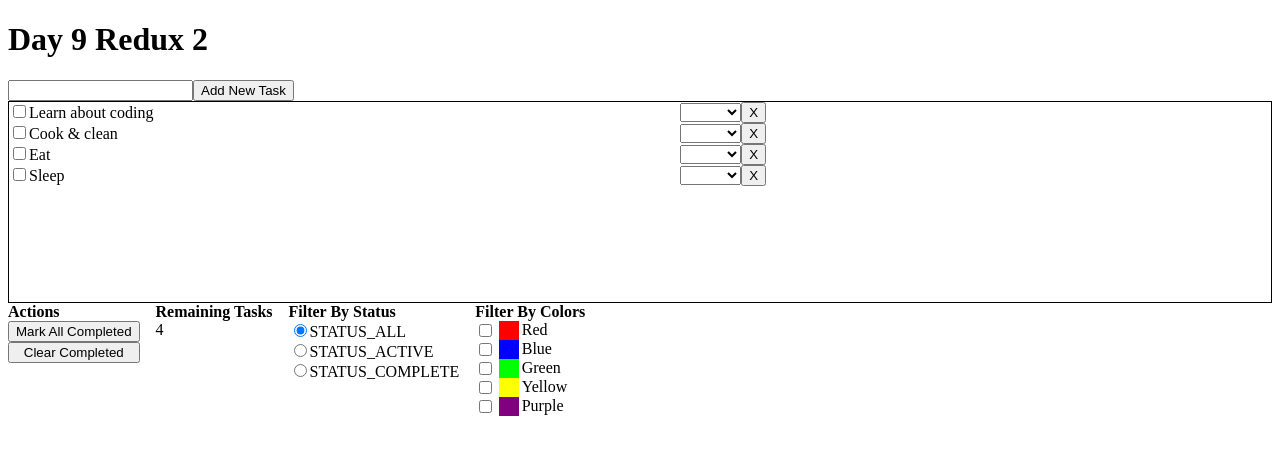
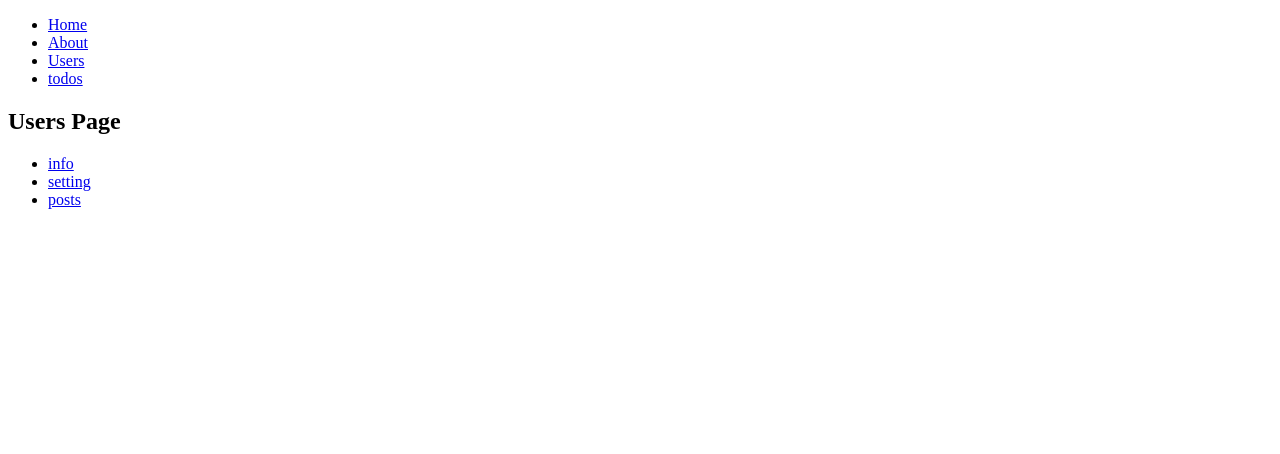
Before and after one commit to ZipengChen1832/react_03_04_2024, a React (Create React App) app in the folder advanced_training/03-04-react-app/: page /users in a window 1280 px wide. Shown: the top 454 px of the page. Built offline with nearby package versions, Linux system fonts and the light colour scheme.

Commit message:
react router dom

```diff
--- a/advanced_training/03-04-react-app/package.json
+++ b/advanced_training/03-04-react-app/package.json
@@ -10,6 +10,7 @@
     "react": "^18.2.0",
     "react-dom": "^18.2.0",
     "react-redux": "^9.1.0",
+    "react-router-dom": "^5.3.4",
     "react-scripts": "5.0.1",
     "redux": "^5.0.1",
     "redux-thunk": "^3.1.0",
@@ -41,6 +42,7 @@
     ]
   },
   "devDependencies": {
+    "@types/react-router-dom": "^5.3.3",
     "@types/shortid": "^0.0.32"
   }
 }
--- a/advanced_training/03-04-react-app/src/App.jsx
+++ b/advanced_training/03-04-react-app/src/App.jsx
@@ -12,6 +12,7 @@ import Day7 from "./day7_custom_hooks";
 import Day8 from "./day8_redux";
 import Day9 from "./day9_redux2";
 import Day11 from "./day11_redux3";
+import Day12 from "./day12_react_router";
 
 //jsx syntax
 //javascript xml
@@ -33,8 +34,9 @@ function App() {
       {/* <Day6 /> */}
       {/* <Day7 /> */}
       {/* <Day8 /> */}
-      <Day9 />
+      {/* <Day9 /> */}
       {/* <Day11 /> */}
+      <Day12 />
     </div>
   );
 }
--- /dev/null
+++ b/advanced_training/03-04-react-app/src/day12_react_router/index.jsx
@@ -0,0 +1,73 @@
+import React, { useEffect } from "react";
+import { BrowserRouter as Router, Switch, Route, Link } from "react-router-dom";
+import UsersPage from "./pages/UsersPage";
+import NotFoundPage from "./pages/NotFoundPage";
+
+export default function Day12() {
+  return (
+    <Router>
+      <div>
+        <nav>
+          <ul>
+            <li>
+              <Link to="/">Home</Link>
+            </li>
+            <li>
+              <Link to="/about">About</Link>
+            </li>
+            <li>
+              <Link to="/users">Users</Link>
+            </li>
+            <li>
+              <Link to="/todos">todos</Link>
+            </li>
+          </ul>
+        </nav>
+        {/* /todos */}
+        {/* A <Switch> looks through its children <Route>s and
+                renders the first one that matches the current URL. */}
+        <Switch>
+          <Route path="/" exact>
+            <Home />
+          </Route>
+          <Route path="/about">
+            <About />
+          </Route>
+          <Route path="/users">
+            <UsersPage />
+          </Route>
+          <Route path="*">
+            <NotFoundPage />
+          </Route>
+        </Switch>
+      </div>
+    </Router>
+  );
+}
+
+function Home() {
+  useEffect(() => {
+    const prevTitle = document.title;
+    document.title = "Home";
+
+    return () => {
+      document.title = prevTitle;
+    };
+  }, []);
+
+  return <h2>Home</h2>;
+}
+
+function About() {
+  //   useEffect(() => {
+  //     const id = setInterval(() => {
+  //       console.log("you stayed here for 3s");
+  //     }, 3000);
+
+  //     return () => {
+  //       clearInterval(id);
+  //     };
+  //   }, []);
+
+  return <h2>About</h2>;
+}
--- /dev/null
+++ b/advanced_training/03-04-react-app/src/day12_react_router/pages/NotFoundPage.jsx
@@ -0,0 +1,53 @@
+import React, { useEffect, useState } from "react";
+import { Redirect, useHistory } from "react-router-dom";
+
+export default function NotFoundPage() {
+  const [countdown, setCountdown] = useState(3);
+
+  useEffect(() => {
+    const id = setInterval(() => {
+      setCountdown((prev) => prev - 1);
+    }, 1000);
+
+    return () => {
+      clearInterval(id);
+    };
+  }, []);
+
+  return (
+    <div>
+      {countdown < 0 ? (
+        <Redirect to="/" />
+      ) : (
+        <h1>Not Found, redirecting in {countdown} seconds</h1>
+      )}
+    </div>
+  );
+}
+
+// export default function NotFoundPage() {
+//   const history = useHistory();
+//   const [countdown, setCountdown] = useState(3);
+
+//   useEffect(() => {
+//     const id = setInterval(() => {
+//       setCountdown((prev) => prev - 1);
+//     }, 1000);
+
+//     return () => {
+//       clearInterval(id);
+//     };
+//   }, []);
+
+//   useEffect(() => {
+//     if (countdown < 0) {
+//       history.push("/");
+//     }
+//   }, [countdown]);
+
+//   return (
+//     <div>
+//       <h1>Not Found, redirecting in {countdown} seconds</h1>
+//     </div>
+//   );
+// }
--- /dev/null
+++ b/advanced_training/03-04-react-app/src/day12_react_router/pages/UsersPage.jsx
@@ -0,0 +1,97 @@
+import React, { useEffect, useState } from "react";
+import {
+  Link,
+  Route,
+  Switch,
+  useParams,
+  useRouteMatch,
+} from "react-router-dom";
+
+export default function UserPage() {
+  const match = useRouteMatch();
+
+  return (
+    <div>
+      <h2>Users Page</h2>
+      <ul>
+        <li>
+          <Link to={`${match.url}/info`}>info</Link>
+        </li>
+        <li>
+          <Link to={`${match.url}/setting`}>setting</Link>
+        </li>
+        <li>
+          <Link to={`${match.url}/posts`}>posts</Link>
+        </li>
+      </ul>
+      <Switch>
+        <Route path={`${match.path}/info`}>
+          <UserInfoPage />
+        </Route>
+        <Route path={`${match.path}/setting`}>
+          <UserSettingPage />
+        </Route>
+        <Route path={`${match.path}/posts`} exact>
+          <UserPostsPage />
+        </Route>
+        <Route path={`${match.path}/posts/:postId`}>
+          <UserPostPage />
+        </Route>
+      </Switch>
+    </div>
+  );
+}
+
+function UserPostsPage() {
+  const [postIds, setPostIds] = useState([1, 2, 3, 4, 5, 6, 7]);
+  const match = useRouteMatch();
+  return (
+    <div>
+      <h3>Posts</h3>
+      <ul>
+        {postIds.map((id) => (
+          <li key={id}>
+            <Link to={`${match.url}/${id}`}>post #{id}</Link>
+          </li>
+        ))}
+      </ul>
+    </div>
+  );
+}
+
+function UserPostPage() {
+  const [post, setPost] = useState({});
+  const { postId } = useParams();
+
+  useEffect(() => {
+    fetch(`https://jsonplaceholder.typicode.com/posts/${postId}`)
+      .then((res) => res.json())
+      .then((data) => setPost(data));
+  }, [postId]);
+
+  return (
+    <div>
+      <h3>User Post #{postId}</h3>
+      <div>
+        <div>Title: {post.title}</div>
+      </div>
+      <Link to={"/users/posts"}>Go to posts</Link>
+    </div>
+  );
+}
+
+function UserInfoPage() {
+  return (
+    <div>
+      <div>User info</div>
+    </div>
+  );
+}
+
+function UserSettingPage() {
+  return (
+    <div>
+      <div>User Settings</div>
+    </div>
+  );
+}
```
Also changed, not shown: advanced_training/03-04-react-app/src/index.js (line endings or trailing spaces), 1 other file (tests, documents, lock files or other folders).
